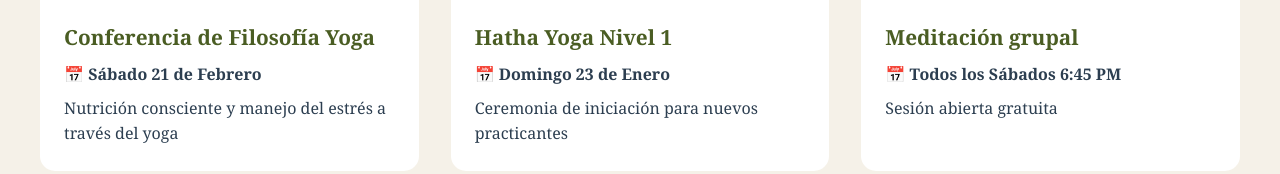
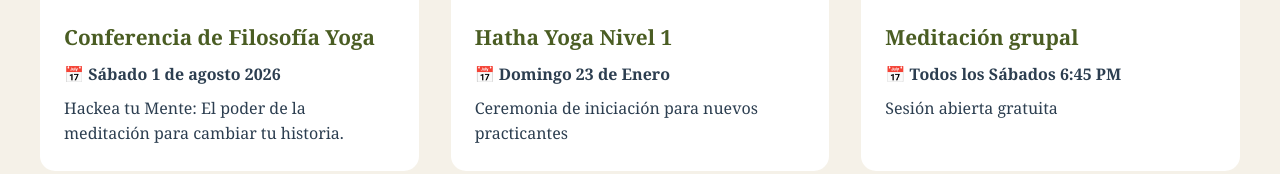
Before and after one commit to elversiaucho/hosting, a plain HTML site: page index.html in a window 1280 px wide. Shown: the part 4527-4701 px from the top of the page. Drawn offline with Linux system fonts and the light colour scheme.

Commit message:
Update index.html
actividad 1 de agosto

```diff
--- a/index.html
+++ b/index.html
@@ -1119,7 +1119,7 @@
                 <div class="announcement-card">
                     <div class="announcement-image">
                         <!-- Reemplaza IMAGEN_URL con la URL de tu imagen vertical (formato Instagram/Facebook) -->
-                        <img src="" alt="Actividad 1">
+                        <img src="img/taller.JPG" alt="Actividad 1">
                         <!-- Placeholder mientras no hay imagen -->
                         <div class="announcement-placeholder">
                             <span>📅</span>
@@ -1128,8 +1128,8 @@
                     </div>
                     <div class="announcement-info">
                         <h3>Conferencia de Filosofía Yoga</h3>
-                        <p class="announcement-date">📅 Sábado 21 de Febrero</p>
-                        <p>Nutrición consciente y manejo del estrés a través del yoga</p>
+                        <p class="announcement-date">📅 Sábado 1 de agosto 2026</p>
+                        <p>Hackea tu Mente: El poder de la meditación para cambiar tu historia.</p>
                     </div>
                 </div>
 
```
